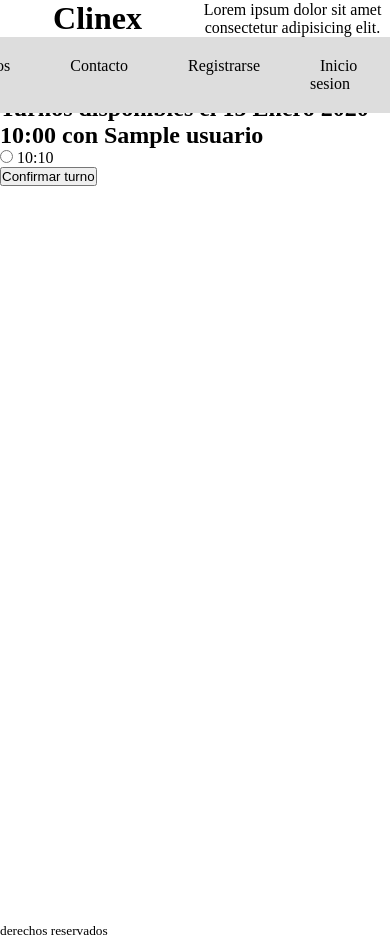
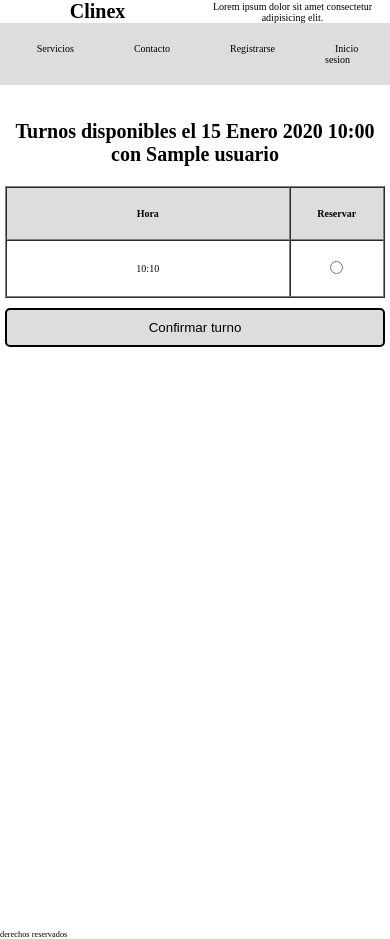
Before and after one commit to NemeZar87/clinex, a Django app: template turno/templates/turno/crear_turno.html in a window 390 px wide. Run offline with Django 5.2, Linux system fonts and the light colour scheme; tables that the repository leaves empty hold one stand-in row (values such as "Sample post"); the template is opened without the code that fills it: values that come from a table or form of the project are taken from there, most other values are stand-ins (such as "Sample title", 1, 10 or a date in 2020); data that the repository does not hold is empty.

Commit message:
mas css responsive

```diff
--- a/historia_clinica/templates/historia_clinica/historia_clinica.html
+++ b/historia_clinica/templates/historia_clinica/historia_clinica.html
@@ -23,6 +23,8 @@
 
 
     </ul>
+    <main>
+
         {% if turnos %}
         <table border="1" cellspacing="0" cellpadding="10" align="center">
             <thead>
@@ -52,4 +54,5 @@
         {% if errors %}
         <p>{ errors.error }</p>
         {% endif %}
+    </main>
 {% endblock %}
--- /dev/null
+++ b/turno/static/turno/crear_turno.css
@@ -0,0 +1,58 @@
+html {
+    font-size: 16px;
+}
+
+main {
+    text-align: center;
+    margin: 0.5rem;
+}
+
+main h1 {
+    margin: 2rem 0;
+}
+
+table{
+    margin: auto;
+    width: 30% ;
+}
+
+th, td {
+    padding: 2rem 0;
+    text-align: center;
+}
+
+th {
+    background-color: #ddd;
+}
+
+#label {
+    width: 75%;
+}
+
+main input {
+    color: #48b36b;
+
+}
+
+.btn {
+    display: inline-block;
+    padding: 10px 20px;
+    background-color: #ddd;
+    color: black;
+    border: 2px solid black;
+    border-radius: 5px;
+    text-decoration: none;
+    width: 30%;
+    text-align: center;
+    margin: 1rem 0;
+}
+
+@media (max-width: 480px) {
+    html {
+        font-size: 10px;
+    }
+    table, .btn {
+        width: 100%;
+    }
+
+}
--- a/turno/templates/turno/crear_turno.html
+++ b/turno/templates/turno/crear_turno.html
@@ -1,17 +1,39 @@
 {% extends "base.html" %}
+{% load static %}
+
+{% block css_secundario %}
+    <link rel="stylesheet" href="{% static 'turno/crear_turno.css' %} ">
+{% endblock  %}
+
 {% block main %}
-<h2>Turnos disponibles el {{ fecha }} con {{ medico.usuario.get_full_name }}</h2>
+<main>
+    <h1>Turnos disponibles el {{ fecha }} con {{ medico.usuario.get_full_name }}</h1>
 
-<form method="post">
-    {% csrf_token %}
-    {% for turno in turnos %}
-        <div>
-            <input type="radio" name="turno_id" value="{{ turno.id }}" id="turno{{ turno.id }}">
-            <label for="turno{{ turno.id }}">{{ turno.inicio|time:"H:i" }}</label>
-        </div>
-    {% empty %}
+    <form method="post">
+        {% csrf_token %}
+        {% if turnos %}
+        <table  border="1" cellspacing="0" cellpadding="10" align="center">
+            <thead>
+                <th>Hora</th>
+                <th>Reservar</th>
+            </thead>
+            <tbody>
+                {% for turno in turnos %}
+                <tr>
+                    <td id="label">
+                        <label for="turno{{ turno.id }}">{{ turno.inicio|time:"H:i" }}</label>
+                    </td>
+                    <td>
+                        <input type="radio" name="turno_id" value="{{ turno.id }}" id="turno{{ turno.id }}">
+                    </td>
+                </tr>
+                {% endfor %}
+            </tbody>
+        </table>
+        <button type="submit" class="btn">Confirmar turno</button>
+        {% else %}
         <p>No hay turnos disponibles este día.</p>
-    {% endfor %}
-    <button type="submit">Confirmar turno</button>
-</form>
+        {% endif %}
+    </form>
+</main>
 {% endblock %}
```
Also changed, not shown: cuenta/static/cuenta/turnos.css (+24 -0 lines), cuenta/templates/cuenta/turnos.html (+4 -6 lines), historia_clinica/static/historia_clinica/historia_clinica.css (+27 -1 lines), historia_clinica/static/historia_clinica/mi_historia.css (+25 -6 lines), historia_clinica/templates/historia_clinica/mi_historia.html (+7 -8 lines). Lines whose indentation alone changed are shown as unchanged.
